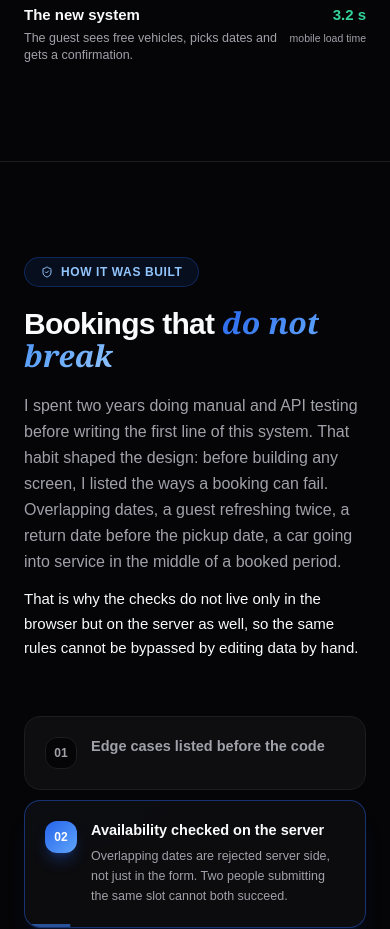
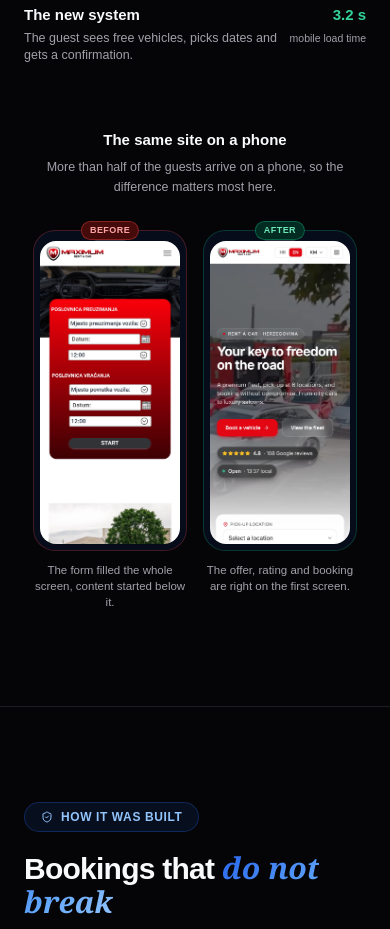
Before and after one commit to Bakeee99/mehiccdev, a Next.js app: page /maximum in a window 390 px wide. Shown: the part 2500-3429 px from the top of the page. Built offline with nearby package versions, Linux system fonts and the light colour scheme.

Commit message:
feat: mobilni par u sekciji prije i poslije

```diff
--- a/components/portfolio/MaximumCaseStudy.tsx
+++ b/components/portfolio/MaximumCaseStudy.tsx
@@ -68,6 +68,10 @@ const T = {
       afterSpeed: "3,2 s",
       speedLabel: "učitavanje na telefonu",
       hint: "Kliknite za uvećanje",
+      phoneLabel: "Isti sajt na telefonu",
+      phoneNote: "Više od pola gostiju dolazi s telefona, pa je i ovdje razlika najveća.",
+      phoneBefore: "Forma je zauzimala cijeli ekran, sadržaj je počinjao tek ispod nje.",
+      phoneAfter: "Ponuda, ocjena i rezervacija odmah na prvom ekranu.",
     },
     storyLabel: "Kako je nastao",
     storyH1: "Rezervacije koje",
@@ -180,6 +184,10 @@ const T = {
       afterSpeed: "3.2 s",
       speedLabel: "mobile load time",
       hint: "Click to enlarge",
+      phoneLabel: "The same site on a phone",
+      phoneNote: "More than half of the guests arrive on a phone, so the difference matters most here.",
+      phoneBefore: "The form filled the whole screen, content started below it.",
+      phoneAfter: "The offer, rating and booking are right on the first screen.",
     },
     storyLabel: "How it was built",
     storyH1: "Bookings that",
@@ -753,7 +761,7 @@ function Code({ code }: { code: string }) {
    preko cijelog ekrana, gdje se slika vidi u punoj rezoluciji.            */
 function Compare({ d }: { d: typeof T.bs }) {
   const c = d.compare;
-  const [zoom, setZoom] = useState<null | "before" | "after">(null);
+  const [zoom, setZoom] = useState<null | { src: string; alt: string }>(null);
 
   useEffect(() => {
     if (!zoom) return;
@@ -770,6 +778,8 @@ function Compare({ d }: { d: typeof T.bs }) {
     { key: "before" as const, src: "/portfolio/maximum-prije.webp",   tag: c.beforeTag, title: c.beforeTitle, note: c.beforeNote, speed: c.beforeSpeed, tone: "red" as const },
     { key: "after"  as const, src: "/portfolio/maximum-poslije.webp", tag: c.afterTag,  title: c.afterTitle,  note: c.afterNote,  speed: c.afterSpeed,  tone: "green" as const },
   ];
+
+  const isPhoneZoom = zoom?.src.includes("-mob") ?? false;
 
   return (
     <section id="prije-poslije" className="py-24 lg:py-28 relative scroll-mt-24">
@@ -800,7 +810,7 @@ function Compare({ d }: { d: typeof T.bs }) {
               <motion.figure key={s.key} variants={up} className="min-w-0">
                 <button
                   type="button"
-                  onClick={() => setZoom(s.key)}
+                  onClick={() => setZoom({ src: s.src, alt: s.title })}
                   aria-label={`${s.title} · ${c.hint}`}
                   className={`group relative block w-full rounded-2xl overflow-hidden border
                               transition-[border-color,box-shadow,transform] duration-300
@@ -846,6 +856,61 @@ function Compare({ d }: { d: typeof T.bs }) {
               </motion.figure>
             );
           })}
+        </motion.div>
+
+        {/* ── isti sajt na telefonu ─────────────────────────────────────────
+           Uspravne slike u okvirima telefona, jedna do druge i na mobitelu,
+           jer su dovoljno uske da stanu čak i na 360 px. Klik otvara isti
+           uvećani prikaz, samo prilagođen uspravnom formatu.            */}
+        <motion.div variants={stagger} initial="hidden" whileInView="visible" viewport={once} className="mt-16">
+          <motion.div variants={up} className="text-center mb-8">
+            <p className="text-[15px] font-extrabold text-[var(--text)]">{c.phoneLabel}</p>
+            <p className="text-[12.5px] text-[var(--text-muted)] mt-1.5 max-w-lg mx-auto leading-relaxed">
+              {c.phoneNote}
+            </p>
+          </motion.div>
+
+          <div className="flex justify-center items-start gap-4 sm:gap-10">
+            {[
+              { src: "/portfolio/maximum-prije-mob.webp",   tag: c.beforeTag, title: c.beforeTitle, note: c.phoneBefore, red: true },
+              { src: "/portfolio/maximum-poslije-mob.webp", tag: c.afterTag,  title: c.afterTitle,  note: c.phoneAfter,  red: false },
+            ].map((p) => (
+              <motion.figure key={p.src} variants={up} className="w-[45%] max-w-[210px]">
+                <button
+                  type="button"
+                  onClick={() => setZoom({ src: p.src, alt: p.title })}
+                  aria-label={`${p.title} · ${c.hint}`}
+                  className={`group relative block w-full rounded-[22px] border p-1.5 pt-2.5
+                              bg-[#070C1A] transition-[border-color,box-shadow,transform] duration-300
+                              hover:-translate-y-1
+                              ${p.red ? "border-red-500/25 hover:border-red-500/45"
+                                      : "border-emerald-500/25 hover:border-emerald-500/45"}`}
+                >
+                  <span aria-hidden className="absolute top-1.5 left-1/2 -translate-x-1/2 w-8 h-1 rounded-full bg-white/15" />
+                  <span className={`absolute -top-2.5 left-1/2 -translate-x-1/2 z-10 px-2 py-0.5 rounded-full
+                                    text-[9px] font-bold uppercase tracking-wider border whitespace-nowrap
+                                    ${p.red ? "text-red-300 bg-red-950 border-red-500/40"
+                                            : "text-emerald-300 bg-emerald-950 border-emerald-500/40"}`}>
+                    {p.tag}
+                  </span>
+                  <span className="block rounded-[16px] overflow-hidden">
+                    <Image
+                      src={p.src}
+                      alt={p.title}
+                      width={1179}
+                      height={2556}
+                      quality={100}
+                      sizes="(max-width: 640px) 45vw, 210px"
+                      className="w-full h-auto"
+                    />
+                  </span>
+                </button>
+                <figcaption className="text-[11.5px] text-[var(--text-muted)] leading-snug mt-3 text-center">
+                  {p.note}
+                </figcaption>
+              </motion.figure>
+            ))}
+          </div>
         </motion.div>
       </div>
 
@@ -868,17 +933,19 @@ function Compare({ d }: { d: typeof T.bs }) {
               initial={{ scale: 0.96, opacity: 0 }} animate={{ scale: 1, opacity: 1 }} exit={{ scale: 0.97, opacity: 0 }}
               transition={{ duration: 0.25, ease: [0.22, 1, 0.36, 1] }}
               onClick={(e) => e.stopPropagation()}
-              className="relative w-full max-w-6xl rounded-2xl overflow-hidden border border-white/12 cursor-default"
+              className={`relative w-full rounded-2xl overflow-hidden border border-white/12 cursor-default
+                          ${isPhoneZoom ? "max-w-[380px]" : "max-w-6xl"}`}
             >
               {/* unoptimized: Next ne dira fajl, pa se isporučuje original od
                  2880 px. Tako uvećani prikaz nema nikakvo gubljenje oštrine. */}
               <Image
-                src={zoom === "before" ? "/portfolio/maximum-prije.webp" : "/portfolio/maximum-poslije.webp"}
-                alt={zoom === "before" ? c.beforeTitle : c.afterTitle}
-                width={2880} height={1800}
+                src={zoom.src}
+                alt={zoom.alt}
+                width={isPhoneZoom ? 1179 : 2880}
+                height={isPhoneZoom ? 2556 : 1800}
                 unoptimized
                 priority
-                className="w-full h-auto"
+                className={zoom.src.includes("-mob") ? "w-auto h-full" : "w-full h-auto"}
               />
             </motion.div>
           </motion.div>
```
Also changed, not shown: PROCITAJ-ME.txt, public/portfolio/maximum-poslije-mob.webp (added), public/portfolio/maximum-prije-mob.webp (added).
